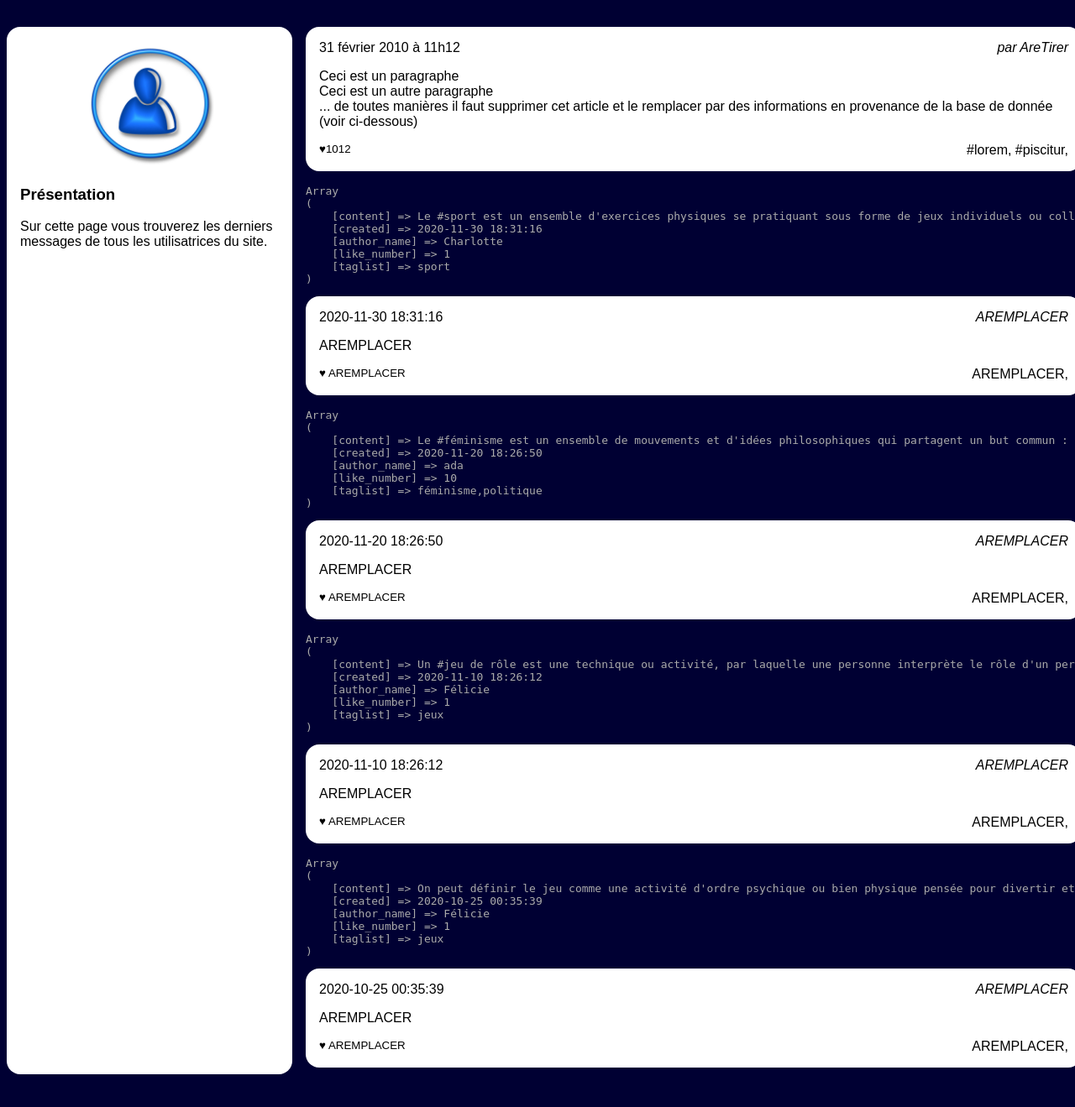
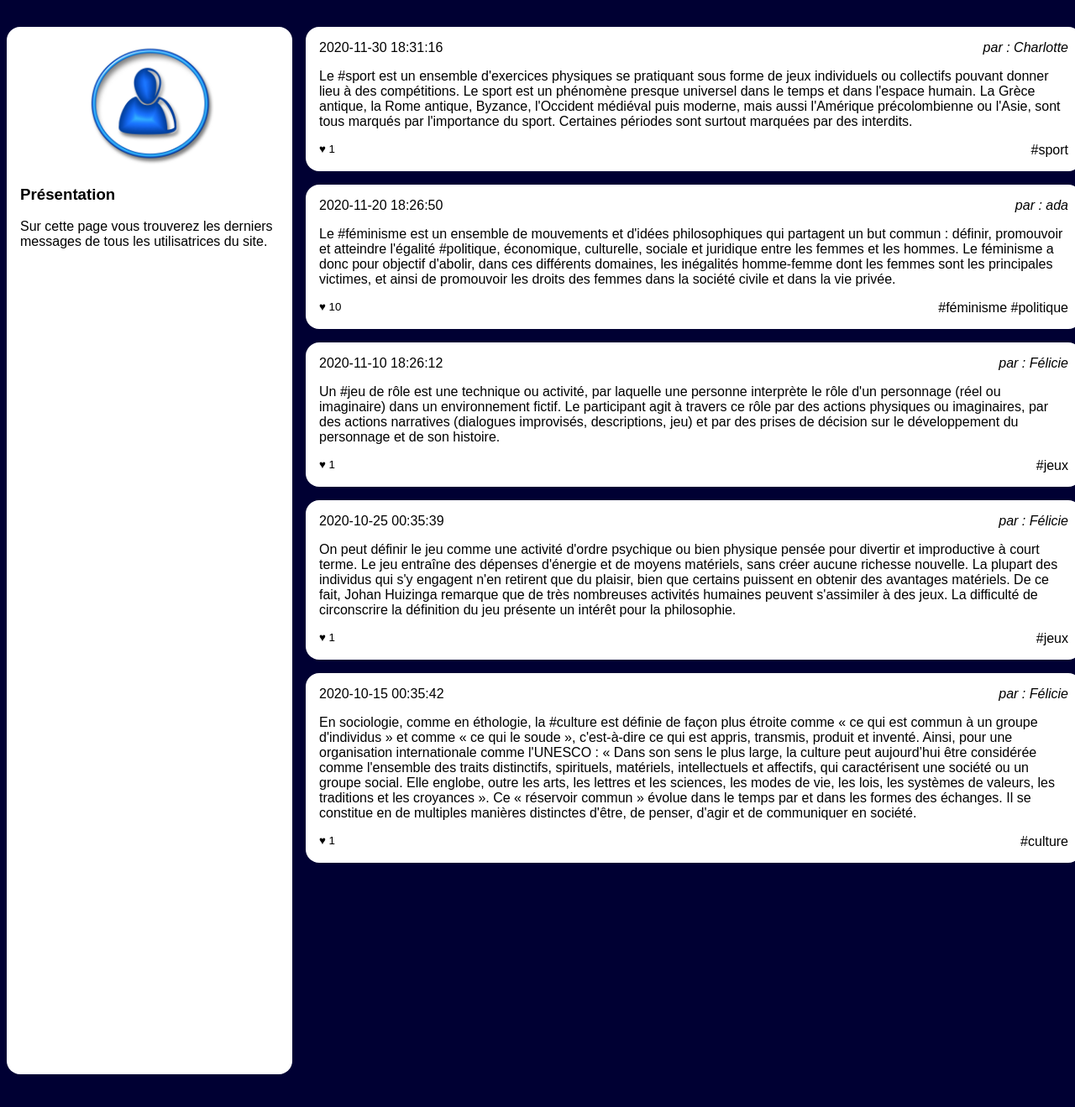
Before and after one commit to adatechschool/reseau-social-php-chloe-sam-zachary, a PHP site: page /news.php in a window 1280 px wide. Shown: the part 92-1411 px from the top of the page at 84% size. Run offline with PHP 8.4, Linux system fonts and the light colour scheme; data comes from the database, SQL or seed files in the repository.

Commit message:
étape 1 new.php

```diff
--- a/resoc_n1/news.php
+++ b/resoc_n1/news.php
@@ -34,27 +34,6 @@
                 </section>
             </aside>
             <main>
-                <!-- L'article qui suit est un exemple pour la présentation et
-                  @todo: doit etre retiré -->
-                <article>
-                    <h3>
-                        <time datetime='2020-02-01 11:12:13' >31 février 2010 à 11h12</time>
-                    </h3>
-                    <address>par AreTirer</address>
-                    <div>
-                        <p>Ceci est un paragraphe</p>
-                        <p>Ceci est un autre paragraphe</p>
-                        <p>... de toutes manières il faut supprimer cet
-                            article et le remplacer par des informations en
-                            provenance de la base de donnée (voir ci-dessous)</p>
-                    </div>
-                    <footer>
-                        <small>♥1012 </small>
-                        <a href="">#lorem</a>,
-                        <a href="">#piscitur</a>,
-                    </footer>
-                </article>
-
                 <?php
                 /*
                   // C'est ici que le travail PHP commence
@@ -85,7 +64,7 @@
                     posts.created,
                     users.alias as author_name,
                     count(likes.id) as like_number,
-                    GROUP_CONCAT(DISTINCT tags.label) AS taglist
+                    GROUP_CONCAT(DISTINCT tags.label, tags.id) as taglist
                     FROM posts
                     JOIN users ON  users.id=posts.user_id
                     LEFT JOIN posts_tags ON posts.id = posts_tags.post_id
@@ -111,7 +90,7 @@
                 {
                     //la ligne ci-dessous doit etre supprimée mais regardez ce
                     //qu'elle affiche avant pour comprendre comment sont organisées les information dans votre
-                    echo "<pre>" . print_r($post, 1) . "</pre>";
+
 
                     // @todo : Votre mission c'est de remplacer les AREMPLACER par les bonnes valeurs
                     // ci-dessous par les bonnes valeurs cachées dans la variable $post
@@ -123,13 +102,20 @@
                         <h3>
                             <time><?php echo $post['created'] ?></time>
                         </h3>
-                        <address>AREMPLACER</address>
+                        <address>par : <?php echo $post['author_name'] ?></address>
                         <div>
-                            <p>AREMPLACER</p>
+                            <p><?php echo $post['content'] ?></p>
                         </div>
                         <footer>
-                            <small>♥ AREMPLACER </small>
-                            <a href="">AREMPLACER</a>,
+                            <small>♥ <?php echo $post['like_number'] ?> </small>
+                            <?php
+                            $tagsArray = explode(",", $post['taglist']);
+                            foreach ($tagsArray as $tag) {
+                            ?>
+                                <a href="tags.php?tag_id=<?php echo substr($tag, -1) ?>">#<?php echo substr($tag, 0, -1) ?></a>
+                            <?php
+                            }
+                            ?>
                         </footer>
                     </article>
                     <?php
```
